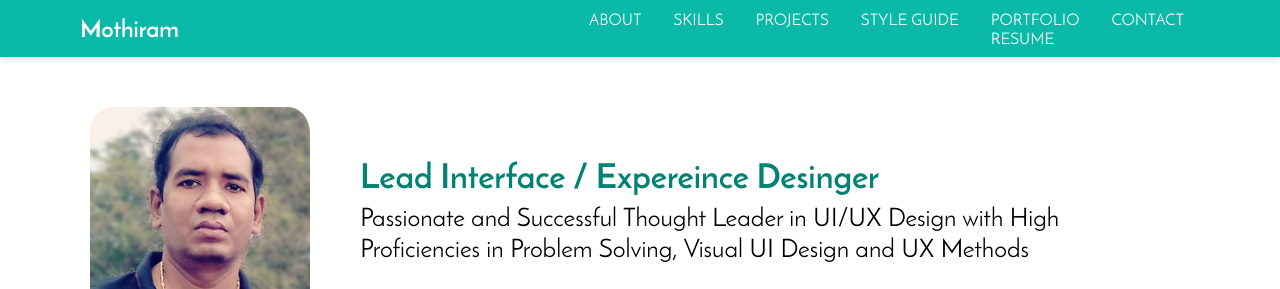
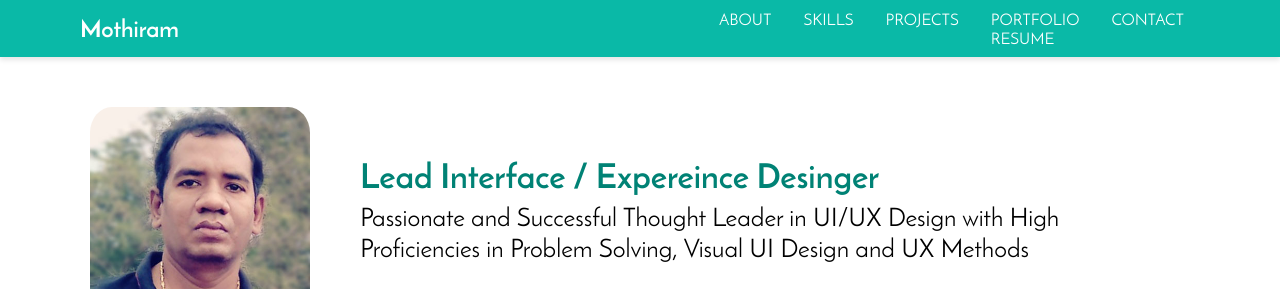
Before and after one commit to Mothiram-Janakiraman/Development-portfolio, a plain HTML site: page index.html in a window 1280 px wide. Shown: the top 289 px of the page. Drawn offline with nearby package versions, Linux system fonts and the light colour scheme.

Commit message:
Nav Changes

```diff
--- a/index.html
+++ b/index.html
@@ -40,7 +40,6 @@
         <li><a href="#about" class="nav-link">About</a></li>
         <li><a href="#skills" class="nav-link">Skills</a></li>
         <li><a href="#projects" class="nav-link">Projects</a></li>
-        <li><a target="_blank" href="./assets/files/Styleguide-Siemens.png" class="nav-link">Style Guide</a></li>
         <li><a href="#" class="nav-link">Portfolio</a>
         <ul>
           <li><a target="_BLANK" href="./assets/files/Mothi-Resume.pdf" class="nav-link">Resume</a></li>
```
